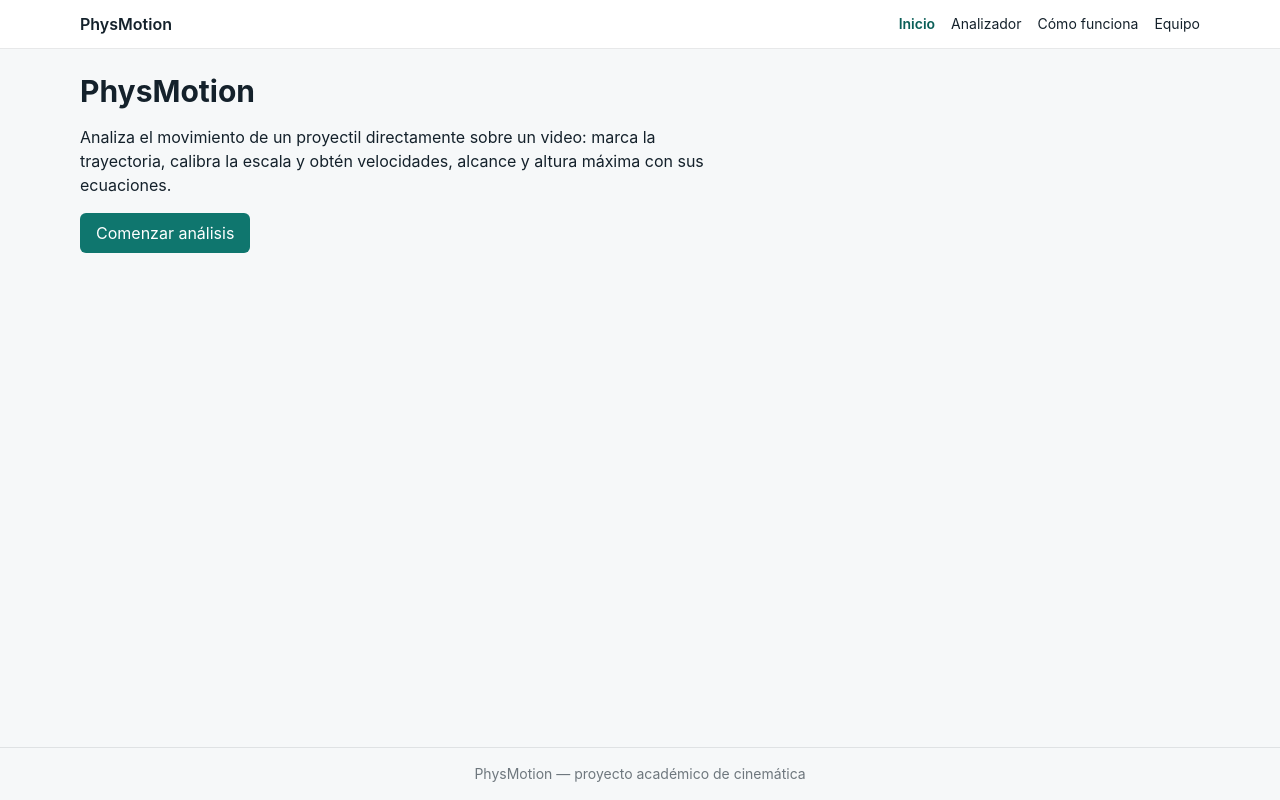
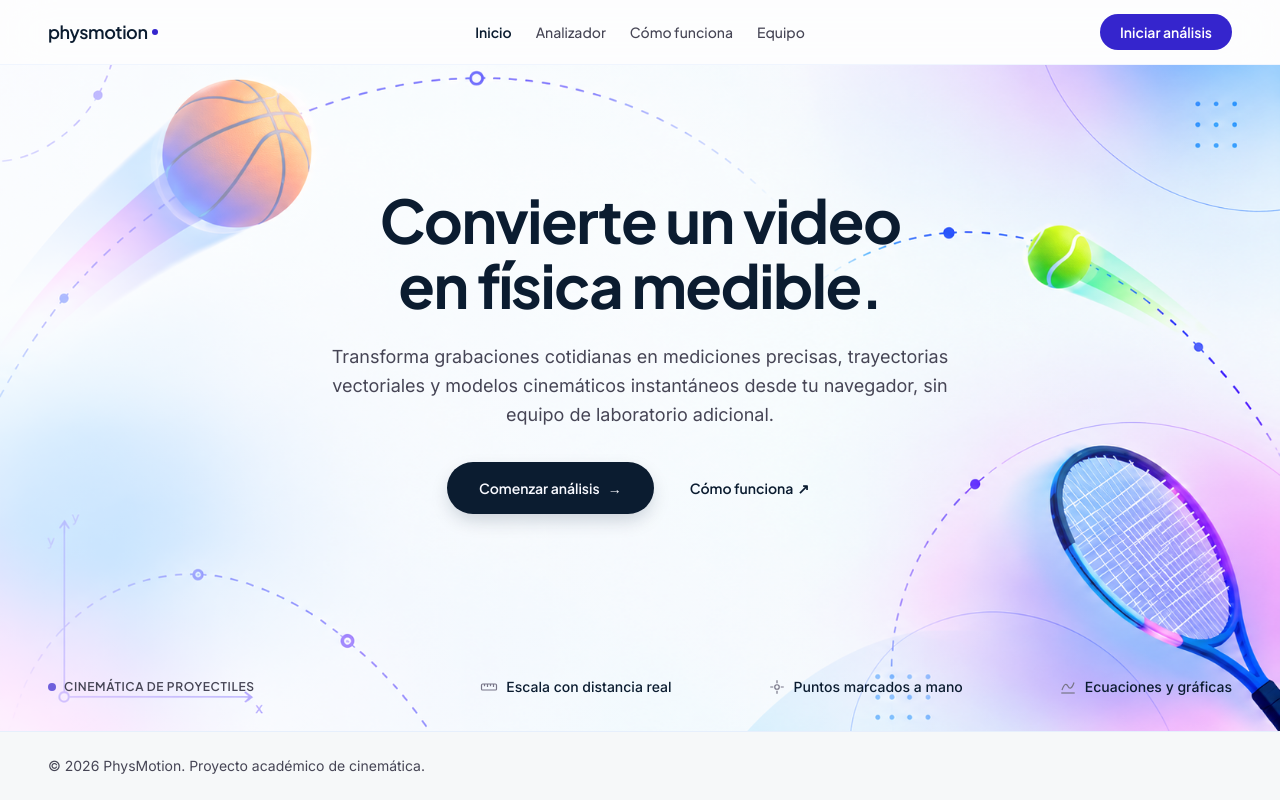
Before and after one commit to alejoespinosa00/analizador-de-movimiento-de-proyectiles, a React (Vite) app in the folder physmotion/: page / in a window 1280 px wide. Built offline with nearby package versions, Linux system fonts and the light colour scheme.

Commit message:
feat: rediseño de la Home, navbar y footer según el design system (#28)

```diff
--- a/physmotion/index.html
+++ b/physmotion/index.html
@@ -4,6 +4,12 @@
     <meta charset="UTF-8" />
     <meta name="viewport" content="width=device-width, initial-scale=1.0" />
     <title>PhysMotion — Analizador de movimiento de proyectiles</title>
+    <link rel="preconnect" href="https://fonts.googleapis.com" />
+    <link rel="preconnect" href="https://fonts.gstatic.com" crossorigin />
+    <link
+      href="https://fonts.googleapis.com/css2?family=Inter:wght@400;500;600&family=Plus+Jakarta+Sans:wght@500;600;700&display=swap"
+      rel="stylesheet"
+    />
   </head>
   <body>
     <div id="root"></div>
--- a/physmotion/src/components/layout/Footer.tsx
+++ b/physmotion/src/components/layout/Footer.tsx
@@ -1,7 +1,9 @@
 export default function Footer() {
   return (
-    <footer className="border-t border-ink/10 py-4 text-center text-sm text-ink/60">
-      PhysMotion — proyecto académico de cinemática
+    <footer className="relative z-10 border-t border-surface-container-high/60 py-6">
+      <div className="px-5 text-sm text-on-surface-variant md:px-12">
+        <p>© 2026 PhysMotion. Proyecto académico de cinemática.</p>
+      </div>
     </footer>
   );
 }
--- a/physmotion/src/components/layout/Header.tsx
+++ b/physmotion/src/components/layout/Header.tsx
@@ -1,4 +1,4 @@
-import { NavLink } from 'react-router-dom';
+import { Link, NavLink } from 'react-router-dom';
 
 const links = [
   { to: '/', label: 'Inicio' },
@@ -9,21 +9,45 @@ const links = [
 
 export default function Header() {
   return (
-    <header className="border-b border-ink/10 bg-white">
-      <nav className="mx-auto flex max-w-6xl items-center justify-between px-4 py-3">
-        <span className="font-semibold">PhysMotion</span>
-        <ul className="flex gap-4 text-sm">
+    <header className="sticky top-0 z-50 border-b border-surface-container-high/40 bg-white/75 backdrop-blur-xl">
+      <nav className="grid h-16 grid-cols-[1fr_auto_1fr] items-center gap-4 px-5 md:px-12">
+        {/* Esquina izquierda: logo */}
+        <Link
+          to="/"
+          className="group flex items-center gap-1 justify-self-start font-display text-lg font-semibold lowercase tracking-tight text-on-surface"
+        >
+          physmotion
+          <span className="h-1.5 w-1.5 rounded-full bg-primary transition-transform duration-300 group-hover:scale-125" />
+        </Link>
+
+        {/* Centro: links */}
+        <ul className="flex items-center gap-4 text-sm md:gap-6">
           {links.map((l) => (
             <li key={l.to}>
               <NavLink
                 to={l.to}
-                className={({ isActive }) => (isActive ? 'font-semibold text-brand-600' : '')}
+                end={l.to === '/'}
+                className={({ isActive }) =>
+                  `font-display transition-colors ${
+                    isActive
+                      ? 'font-semibold text-on-surface'
+                      : 'font-medium text-on-surface-variant hover:text-on-surface'
+                  }`
+                }
               >
                 {l.label}
               </NavLink>
             </li>
           ))}
         </ul>
+
+        {/* Esquina derecha: botón */}
+        <Link
+          to="/analizador"
+          className="hidden justify-self-end rounded-full bg-primary px-5 py-2 font-display text-sm font-semibold text-on-primary transition-colors hover:bg-primary-container sm:inline-flex"
+        >
+          Iniciar análisis
+        </Link>
       </nav>
     </header>
   );
--- a/physmotion/src/components/layout/Layout.tsx
+++ b/physmotion/src/components/layout/Layout.tsx
@@ -1,12 +1,21 @@
-import { Outlet } from 'react-router-dom';
+import { Outlet, useLocation } from 'react-router-dom';
 import Header from './Header';
 import Footer from './Footer';
 
 export default function Layout() {
+  const { pathname } = useLocation();
+  const isHome = pathname === '/';
+
   return (
     <div className="flex min-h-screen flex-col">
       <Header />
-      <main className="mx-auto w-full max-w-6xl flex-1 px-4 py-6">
+      <main
+        className={
+          isHome
+            ? 'relative w-full flex-1 overflow-hidden px-5 py-6 md:px-12'
+            : 'mx-auto w-full max-w-6xl flex-1 px-4 py-6'
+        }
+      >
         <Outlet />
       </main>
       <Footer />
--- a/physmotion/src/index.css
+++ b/physmotion/src/index.css
@@ -10,6 +10,18 @@
   --color-user: #b45309;
   --color-estimated: #6d28d9;
   --font-sans: 'Inter', ui-sans-serif, system-ui, sans-serif;
+
+  /* Design system de la Home (#28) */
+  --color-surface: #f8f9ff;
+  --color-surface-container: #e5eeff;
+  --color-surface-container-high: #dce9ff;
+  --color-on-surface: #0b1c30;
+  --color-on-surface-variant: #464555;
+  --color-outline: #777587;
+  --color-primary: #3525cd;
+  --color-primary-container: #4f46e5;
+  --color-on-primary: #ffffff;
+  --font-display: 'Plus Jakarta Sans', ui-sans-serif, system-ui, sans-serif;
 }
 
 body {
--- a/physmotion/src/pages/HomePage.tsx
+++ b/physmotion/src/pages/HomePage.tsx
@@ -1,20 +1,105 @@
 import { Link } from 'react-router-dom';
 
-/** TODO(sprint-6): propósito, beneficios y diseño final. */
+function RulerIcon() {
+  return (
+    <svg viewBox="0 0 24 24" className="h-[18px] w-[18px]" fill="none" stroke="currentColor" strokeWidth="1.6" aria-hidden="true">
+      <rect x="2" y="8" width="20" height="8" rx="1.5" />
+      <path d="M6 8v3M10 8v4M14 8v3M18 8v4" />
+    </svg>
+  );
+}
+
+function PointerIcon() {
+  return (
+    <svg viewBox="0 0 24 24" className="h-[18px] w-[18px]" fill="none" stroke="currentColor" strokeWidth="1.6" aria-hidden="true">
+      <circle cx="12" cy="12" r="3" />
+      <path d="M12 3v4M12 17v4M3 12h4M17 12h4" />
+    </svg>
+  );
+}
+
+function ChartIcon() {
+  return (
+    <svg viewBox="0 0 24 24" className="h-[18px] w-[18px]" fill="none" stroke="currentColor" strokeWidth="1.6" aria-hidden="true">
+      <path d="M3 20h18" />
+      <path d="M4 16c3-9 6-9 8-5s5 4 8-5" />
+    </svg>
+  );
+}
+
 export default function HomePage() {
   return (
-    <div className="space-y-4">
-      <h1 className="text-3xl font-bold">PhysMotion</h1>
-      <p className="max-w-prose">
-        Analiza el movimiento de un proyectil directamente sobre un video: marca la trayectoria,
-        calibra la escala y obtén velocidades, alcance y altura máxima con sus ecuaciones.
+    <>
+      {/* Fondo dentro del main, detrás del contenido */}
+      <div className="pointer-events-none absolute inset-0 z-0 bg-surface" aria-hidden="true">
+        <img
+          src="/fondo-home.png"
+          alt=""
+          className="h-full w-full object-cover object-right"
+        />
+        <div className="absolute inset-0 bg-gradient-to-r from-white/70 via-white/30 to-transparent" />
+      </div>
+
+      {/* Contenido por encima del fondo */}
+      <div className="relative z-10 flex min-h-[calc(100vh-12rem)] flex-col gap-16">
+        {/* Bloque principal: centrado vertical y horizontalmente */}
+        <div className="flex flex-1 items-center justify-center">
+          <section className="mx-auto max-w-3xl text-center">
+            <h1 className="font-display text-4xl font-bold leading-[1.08] tracking-tight text-on-surface md:text-6xl">
+              Convierte un video <br /> en física medible.
+            </h1>
+            <p className="mx-auto mt-6 max-w-2xl text-lg leading-relaxed text-on-surface-variant">
+              Transforma grabaciones cotidianas en mediciones precisas, trayectorias vectoriales y modelos
+              cinemáticos instantáneos desde tu navegador, sin equipo de laboratorio adicional.
             </p>
+
+            <div className="mt-8 flex flex-col items-stretch justify-center gap-3 sm:flex-row sm:items-center">
               <Link
                 to="/analizador"
-        className="inline-block rounded-md bg-brand-500 px-4 py-2 text-white hover:bg-brand-600"
+                className="group inline-flex items-center justify-center gap-2 rounded-full bg-on-surface px-8 py-4 font-display text-sm font-semibold text-surface shadow-[0_8px_20px_-4px_rgba(11,28,48,0.22)] transition-all duration-300 hover:-translate-y-0.5 hover:bg-primary"
               >
                 Comenzar análisis
+                <span className="transition-transform duration-200 group-hover:translate-x-1" aria-hidden="true">
+                  →
+                </span>
+              </Link>
+              <Link
+                to="/como-funciona"
+                className="group inline-flex items-center justify-center gap-1 rounded-full px-6 py-4 font-display text-sm font-semibold text-on-surface transition-colors hover:text-primary"
+              >
+                Cómo funciona
+                <span className="transition-transform duration-200 group-hover:translate-x-0.5" aria-hidden="true">
+                  ↗
+                </span>
               </Link>
             </div>
+          </section>
+        </div>
+
+        {/* Franja inferior */}
+        <section className="flex flex-col items-start justify-between gap-4 text-on-surface-variant md:flex-row md:items-center">
+          <div className="flex items-center gap-2">
+            <span className="h-2 w-2 rounded-full bg-primary/70" />
+            <span className="font-display text-xs font-semibold uppercase tracking-wider">
+              Cinemática de proyectiles
+            </span>
+          </div>
+          <ul className="flex flex-wrap items-center gap-x-10 gap-y-3 text-sm font-medium text-on-surface lg:gap-x-24">
+            <li className="flex items-center gap-2">
+              <span className="text-outline"><RulerIcon /></span>
+              Escala con distancia real
+            </li>
+            <li className="flex items-center gap-2">
+              <span className="text-outline"><PointerIcon /></span>
+              Puntos marcados a mano
+            </li>
+            <li className="flex items-center gap-2">
+              <span className="text-outline"><ChartIcon /></span>
+              Ecuaciones y gráficas
+            </li>
+          </ul>
+        </section>
+      </div>
+    </>
   );
 }
```
Also changed, not shown: physmotion/public/fondo-home.png (added). Lines whose indentation alone changed are shown as unchanged.
